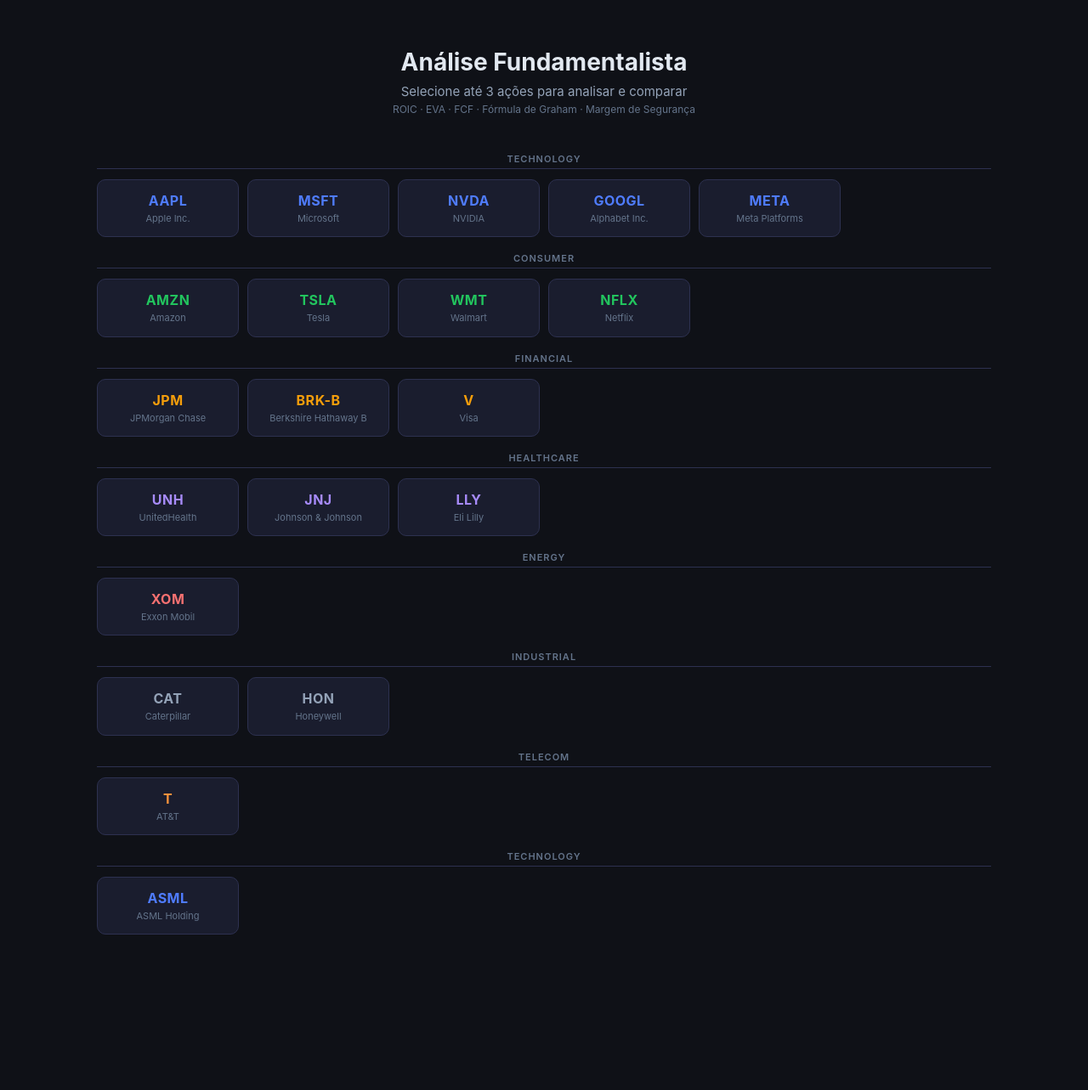
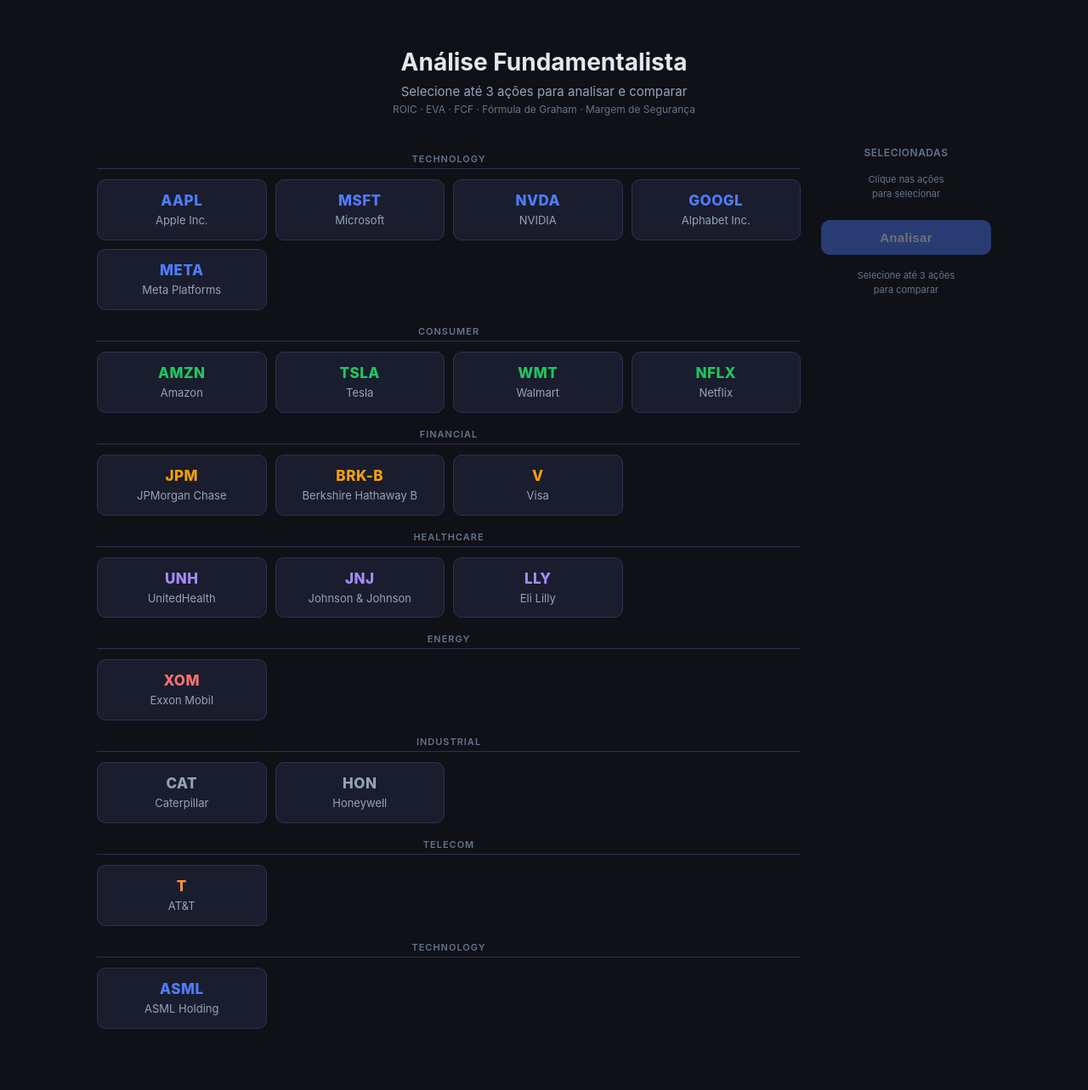
Before and after one commit to Jmarcio31/equity-analyzer, a Flask app: page / in a window 1280 px wide. Shown: the part 51-1334 px from the top of the page at 85% size. Before the commit the page ends 1151 px from the top, so only its background shows below. Run offline with Flask 3, Linux system fonts and the light colour scheme.

Commit message:
feat: sidebar with analyze button, larger ticker names, brighter colors

```diff
--- a/static/css/style.css
+++ b/static/css/style.css
@@ -286,11 +286,17 @@ body { background: var(--bg); color: var(--text); font-family: 'Inter', system-u
 .landing-hero > p { color: var(--text2); font-size: 15px; }
 .landing-hint { font-size: 12px !important; color: var(--text3) !important; margin-top: 4px !important; }
 
+.landing-body {
+  display: flex;
+  gap: 24px;
+  align-items: flex-start;
+}
+
 .ticker-grid {
+  flex: 1;
   display: grid;
-  grid-template-columns: repeat(auto-fill, minmax(160px, 1fr));
+  grid-template-columns: repeat(auto-fill, minmax(170px, 1fr));
   gap: 10px;
-  margin-bottom: 28px;
 }
 .sector-label {
   grid-column: 1 / -1;
@@ -314,7 +320,6 @@ body { background: var(--bg); color: var(--text); font-family: 'Inter', system-u
   user-select: none;
 }
 .ticker-card:hover {
-  border-color: var(--accent);
   background: var(--surface2);
   transform: translateY(-1px);
 }
@@ -323,50 +328,60 @@ body { background: var(--bg); color: var(--text); font-family: 'Inter', system-u
   transform: translateY(-1px);
 }
 .ticker-card-symbol {
-  font-size: 16px;
-  font-weight: 700;
+  font-size: 17px;
+  font-weight: 800;
   letter-spacing: 0.5px;
-  margin-bottom: 4px;
+  margin-bottom: 5px;
 }
 .ticker-card-name {
-  font-size: 11px;
-  color: var(--text3);
+  font-size: 13px;
+  color: var(--text2);
   line-height: 1.3;
+  font-weight: 400;
 }
 .ticker-card-check {
   position: absolute;
   top: 8px; right: 10px;
-  font-size: 13px;
+  font-size: 14px;
   font-weight: 700;
   opacity: 0;
   transition: opacity 0.15s;
 }
 .ticker-card.selected .ticker-card-check { opacity: 1; }
 
-/* Ação da landing */
-.landing-action {
+/* Painel lateral de ação */
+.landing-sidebar {
+  width: 200px;
+  flex-shrink: 0;
+  position: sticky;
+  top: 80px;
   display: flex;
-  align-items: center;
+  flex-direction: column;
   gap: 16px;
-  justify-content: center;
-  flex-wrap: wrap;
-  margin-top: 8px;
+}
+.sidebar-title {
+  font-size: 12px;
+  color: var(--text3);
+  text-transform: uppercase;
+  letter-spacing: 0.5px;
+  font-weight: 600;
 }
 .selected-preview {
   display: flex;
+  flex-direction: column;
   gap: 8px;
-  flex-wrap: wrap;
-  justify-content: center;
+  min-height: 40px;
 }
 .preview-chip {
-  padding: 6px 14px;
-  border-radius: 999px;
+  padding: 8px 14px;
+  border-radius: 8px;
   font-size: 13px;
-  font-weight: 600;
+  font-weight: 700;
   color: #fff;
+  letter-spacing: 0.5px;
 }
 .btn-analyze-main {
-  padding: 12px 36px;
+  padding: 12px;
   background: var(--accent);
   color: #fff;
   border: none;
@@ -374,9 +389,24 @@ body { background: var(--bg); color: var(--text); font-family: 'Inter', system-u
   font-size: 15px;
   font-weight: 600;
   cursor: pointer;
-  transition: background 0.2s;
+  transition: background 0.2s, opacity 0.2s;
+  width: 100%;
 }
 .btn-analyze-main:hover { background: #3d6bef; }
+.btn-analyze-main:disabled { opacity: 0.4; cursor: not-allowed; }
+.sidebar-hint {
+  font-size: 11px;
+  color: var(--text3);
+  line-height: 1.5;
+  text-align: center;
+}
+
+@media (max-width: 700px) {
+  .landing-body { flex-direction: column; }
+  .landing-sidebar { width: 100%; position: static; }
+  .selected-preview { flex-direction: row; flex-wrap: wrap; }
+  .preview-chip { padding: 6px 12px; }
+}
 
 /* Header com seleção ativa */
 .header-selected { display: flex; align-items: center; gap: 12px; flex-wrap: wrap; }
--- a/static/js/app.js
+++ b/static/js/app.js
@@ -29,24 +29,28 @@ function toggleTicker(symbol, name, color) {
 }
 
 function updateSelectionUI() {
-  const action = document.getElementById('landing-action');
-  const preview = document.getElementById('selected-preview');
+  const preview      = document.getElementById('selected-preview');
   const headerSelected = document.getElementById('header-selected');
-  const headerChips = document.getElementById('header-chips');
+  const headerChips  = document.getElementById('header-chips');
+  const btnMain      = document.getElementById('btn-analyze-main');
 
   if (selectedTickers.length === 0) {
-    action.style.display = 'none';
+    preview.innerHTML = '<div class="sidebar-hint">Clique nas ações<br>para selecionar</div>';
+    if (btnMain) btnMain.disabled = true;
     return;
   }
 
-  action.style.display = 'flex';
   preview.innerHTML = selectedTickers.map(t =>
-    `<div class="preview-chip" style="background:${t.color}">${t.symbol}</div>`
+    `<div class="preview-chip" style="background:${t.color}">${t.symbol} — ${t.name}</div>`
   ).join('');
 
-  headerChips.innerHTML = selectedTickers.map(t =>
-    `<div class="header-chip" style="background:${t.color}">${t.symbol}</div>`
-  ).join('');
+  if (btnMain) btnMain.disabled = false;
+
+  if (headerChips) {
+    headerChips.innerHTML = selectedTickers.map(t =>
+      `<div class="header-chip" style="background:${t.color}">${t.symbol}</div>`
+    ).join('');
+  }
 }
 
 function clearSelection() {
--- a/templates/index.html
+++ b/templates/index.html
@@ -38,6 +38,8 @@
         <p class="landing-hint">ROIC · EVA · FCF · Fórmula de Graham · Margem de Segurança</p>
       </div>
 
+      <div class="landing-body">
+
         <div class="ticker-grid" id="ticker-grid">
           {% set ns = namespace(current_sector='') %}
           {% for t in tickers %}
@@ -53,16 +55,23 @@
                 {{ t.symbol }}
               </div>
               <div class="ticker-card-name">{{ t.name }}</div>
-            <div class="ticker-card-check">✓</div>
+              <div class="ticker-card-check" style="color:{{ sector_colors.get(t.sector, '#4f7cff') }}">✓</div>
             </div>
           {% endfor %}
         </div>
 
-      <div id="landing-action" class="landing-action" style="display:none">
-        <div id="selected-preview" class="selected-preview"></div>
-        <button class="btn-analyze-main" onclick="runAnalysis()">
+        <div class="landing-sidebar">
+          <div class="sidebar-title">Selecionadas</div>
+          <div id="selected-preview" class="selected-preview">
+            <div class="sidebar-hint">Clique nas ações<br>para selecionar</div>
+          </div>
+          <button class="btn-analyze-main" id="btn-analyze-main"
+                  onclick="runAnalysis()" disabled>
             <span id="btn-text-main">Analisar</span>
           </button>
+          <div class="sidebar-hint">Selecione até 3 ações<br>para comparar</div>
+        </div>
+
       </div>
     </div>
 
```
Lines whose indentation alone changed are shown as unchanged.
